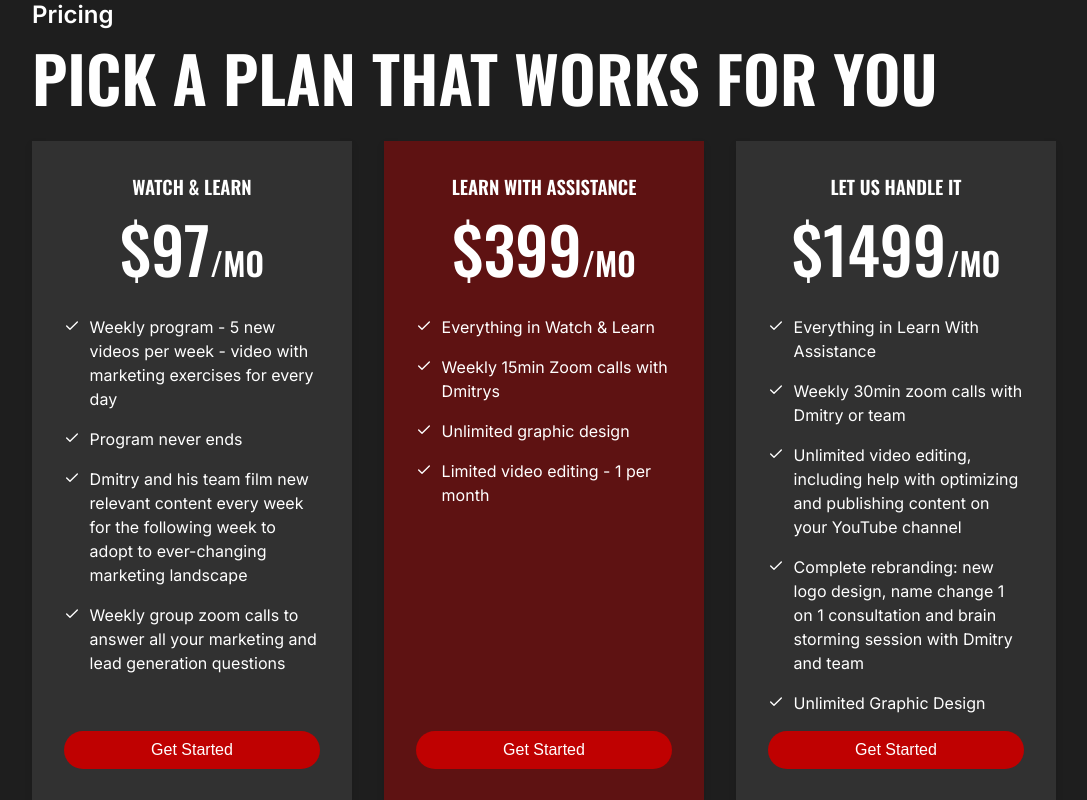
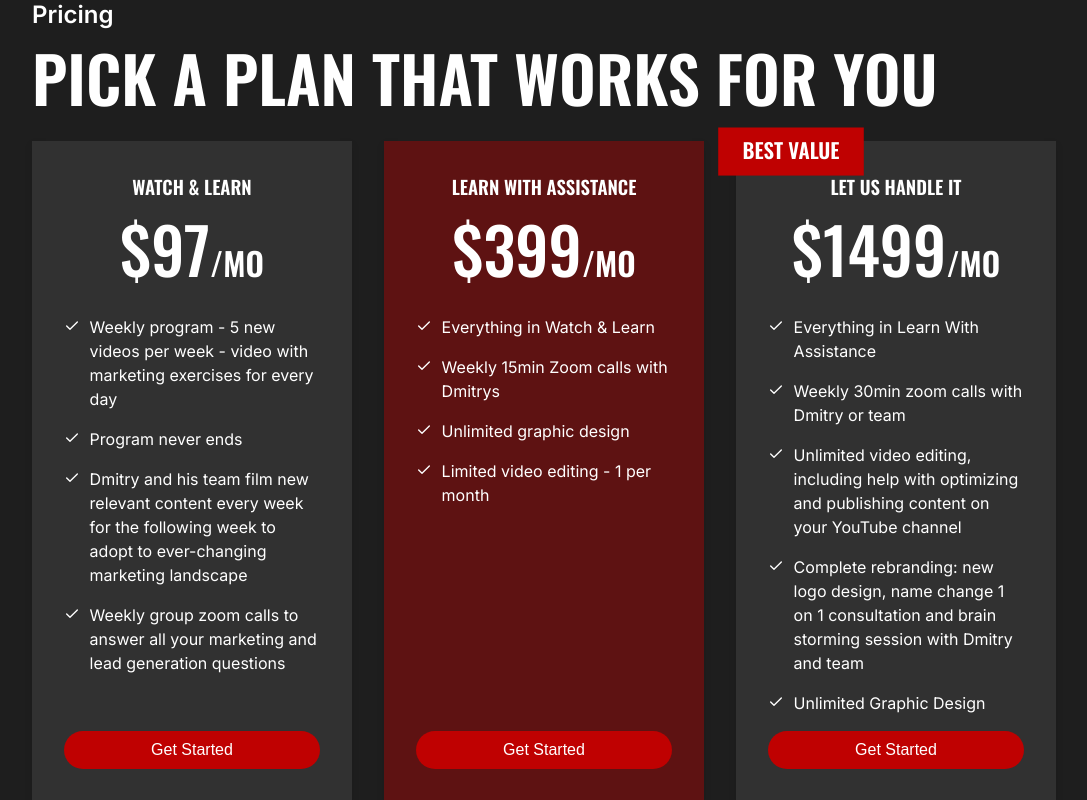
Before and after one commit to Salty-s-Media/mymarketingfitness, a Next.js app: page / in a window 1280 px wide. Shown: the part 2660-3460 px from the top of the page, without its empty margins (96-1183 px from the left). Built offline with nearby package versions, Linux system fonts and the light colour scheme.

Commit message:
feat: pricing sticker

```diff
--- a/_components/pricing/pricing.module.css
+++ b/_components/pricing/pricing.module.css
@@ -12,6 +12,20 @@
   grid-row-gap: 2rem;
   grid-template-rows: auto;
   grid-template-columns: 1fr 1fr 1fr;
+}
+
+.bestValueSticker {
+  position: absolute;
+  top: -40px;
+  left: -33px;
+  width: 7rem;
+  height: 2.3rem;
+  background-color: var(--btn);
+  color: var(--bg);
+  padding: 5px 10px;
+  font-size: 16px;
+  font-weight: bold;
+  scale: 1.3;
 }
 
 .midcont {
@@ -83,6 +97,7 @@
 
 .cardContent {
   display: flex;
+  position: relative;
   flex-direction: column;
   height: 100%;
 }
@@ -167,6 +182,10 @@
     justify-content: space-between;
     grid-template-columns: 1fr;
   }
+  .bestValueSticker {
+    left: -40px;
+    scale: 1.1;
+  }
   .main {
     font-size: 32px;
     line-height: 32px;
--- a/_components/pricing/pricing.tsx
+++ b/_components/pricing/pricing.tsx
@@ -120,6 +120,7 @@ export const Pricing = () => {
 
           <div className={`${styles.pricingCard} ${styles.plus}`}>
             <div className={styles.cardContent}>
+              <div className={styles.bestValueSticker}>Best Value</div>
               <h3>Let us handle it</h3>
               <div className={styles.price}>
                 $1499<span className={styles.monthly}>/mo</span>
```
